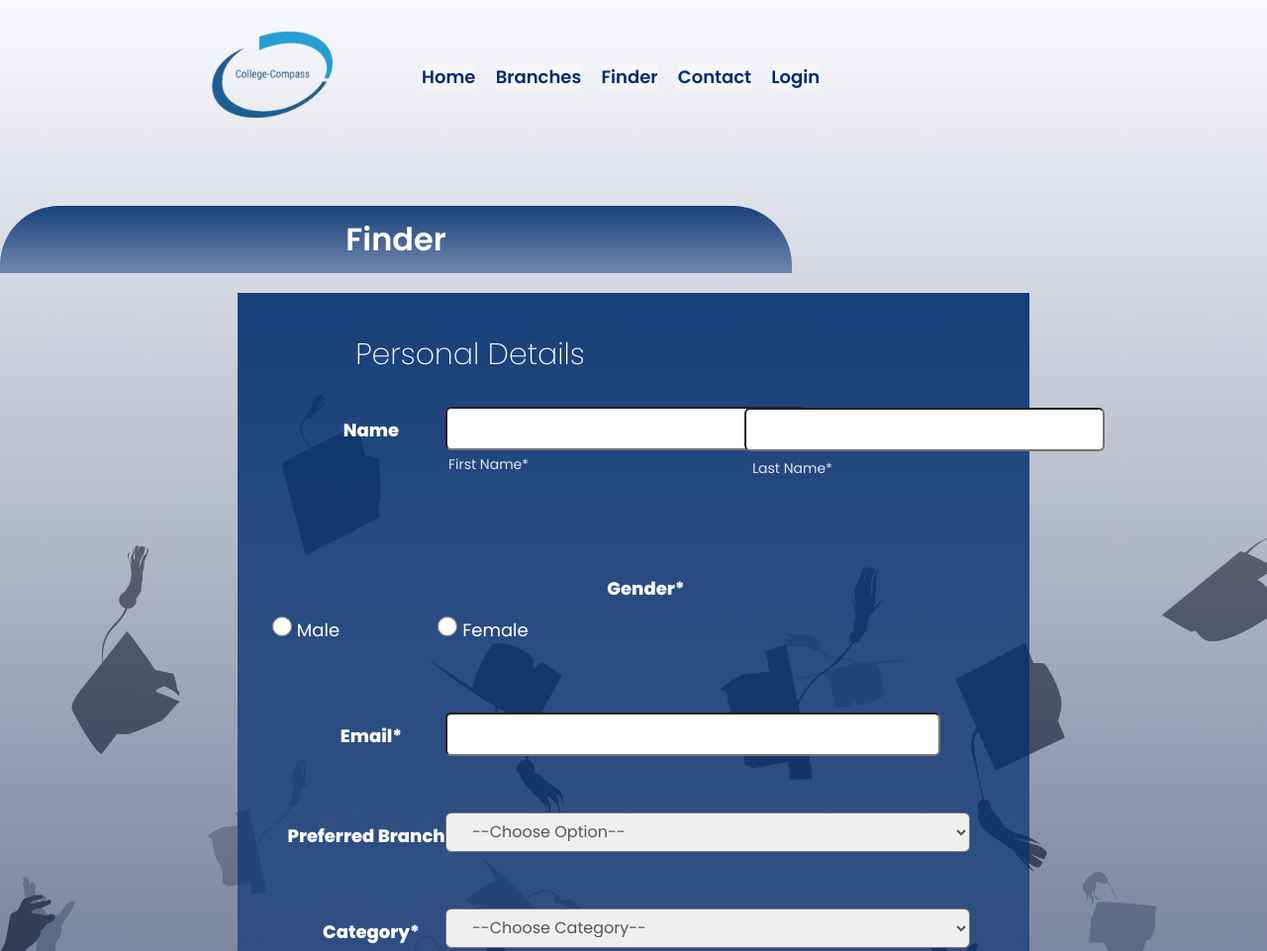
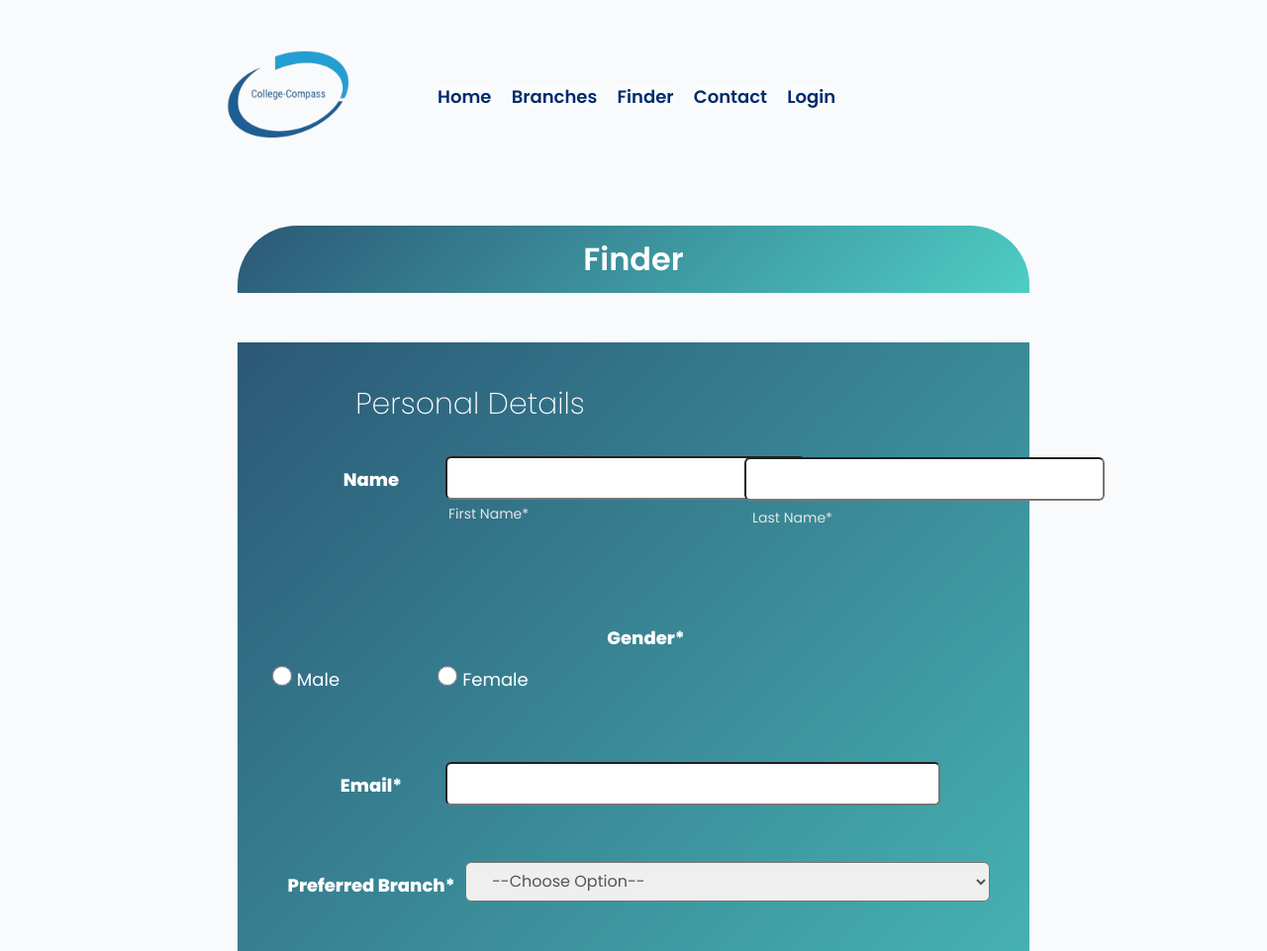
Before and after one commit to Grasshoppers1/College-Compass, a website: page public/predictor.html in a window 1280 px wide. Shown: the top 961 px of the page at 99% size. Drawn offline with Linux system fonts and the light colour scheme.

Commit message:
CSS of Predictor Page changed

```diff
--- a/public/predictor.html
+++ b/public/predictor.html
@@ -61,13 +61,9 @@
                 <h2 class="name">Email*</h2>
                 <input class="email" type="email" name="email" required>
 
+                <!-- <h2 class="name">Preferred Branch*</h2> -->
+                <h2 class="name preferred-branch">Preferred Branch*</h2>
 
-
-
-
-
-
-                <h2 class="name">Preferred Branch*</h2>
                 <select class="option" name="branch" required>
 
                     <option disabled="disabled" selected="selected">--Choose Option--</option>
--- a/public/style.css
+++ b/public/style.css
@@ -848,33 +848,51 @@ password-container {
 /*<!-- ---------Predictor---------- --> */
 
 .predictor {
-  background-image: linear-gradient(rgba(245, 246, 252, 0.52), #041546b7),
-    url(images/image.jpg);
+  /* background-image: linear-gradient(rgba(245, 246, 252, 0.52), #041546b7),
+    url(images/image.jpg); */
   width: 100%;
   background-size: cover;
   background-position: center;
-}
-
-.predictor h1 {
+  /* background: linear-gradient(135deg, #d3e76d 30%, #304e51); */
+  background-color: #f9fafc;
+  padding: 20px;
+  color: #fff;
+}
+
+/* .predictor h1 {
   width: 800px;
-  background-image: linear-gradient(
-    rgba(1, 44, 109, 0.89),
-    rgba(1, 44, 109, 0.473)
-  );
+  background-image: linear-gradient(#52969c, rgba(99, 126, 166, 0.473));
   margin-top: 50px;
   color: #fff;
   padding: 10px 0px 10px 0px;
   border-radius: 60px 60px 0px 0px;
   text-align: center;
+} */
+
+.predictor h1 {
+  width: 800px;
+  /* background-color: #de6829; Change from background-image to solid color */
+  background: linear-gradient(135deg, #2b5876, #4ecdc4);
+
+  margin: 50px auto; /* Centers the h1 element */
+  color: #fff;
+  padding: 10px 0;
+  border-radius: 60px 60px 0 0;
+  text-align: center;
 }
 
 .main {
-  background-image: linear-gradient(
+  /* background-image: linear-gradient(
     rgba(1, 44, 109, 0.89),
     rgba(1, 44, 109, 0.473)
-  );
+  ); */
+  /* background-color: #de6829; */
+  background: linear-gradient(135deg, #2b5876, #4ecdc4);
+
   border-radius: 0 0 60px 60px;
   width: 800px;
+  /* left: 250px; */
+
   margin: auto;
 }
 form {
@@ -969,9 +987,17 @@ form {
   font-size: 14px;
   left: -50px;
 }
+
+.name.preferred-branch {
+  margin-left: 25px;
+  margin-right: 15px; /* Add spacing on the right */
+  color: white;
+  font-size: 18px;
+  font-weight: 700;
+}
 .option {
   position: relative;
-  left: 200px;
+  left: 220px; /* Adjust alignment */
   top: -37px;
   line-height: 40px;
   width: 530px;
@@ -1017,10 +1043,10 @@ form {
 }
 .ssc {
   position: relative;
-  left: 140px;
+  left: 180px; /* Increase left value for proper spacing */
   top: -65px;
   line-height: 40px;
-  width: 100px;
+  width: 150px; /* Adjust width for even spacing */
   border-radius: 6px;
   padding: 0 22px;
   font-size: 16px;
```
